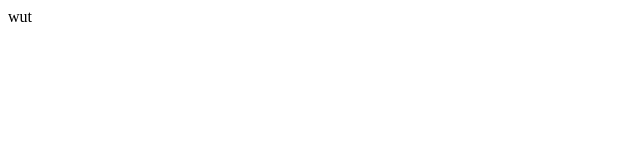
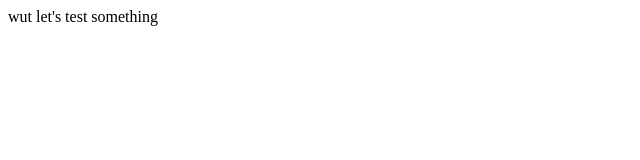
Before and after one commit to Carl-Nelson/Prog209HW1, a plain HTML site: page index.html in a window 1280 px wide. Shown: the whole page, without its empty margins (0-640 px from the left). Drawn offline with Linux system fonts and the light colour scheme.

Commit message:
let's try this again

```diff
--- a/index.html
+++ b/index.html
@@ -8,5 +8,6 @@
 
     <body>
         wut
+        let's test something
     </body>
 </html>
```
